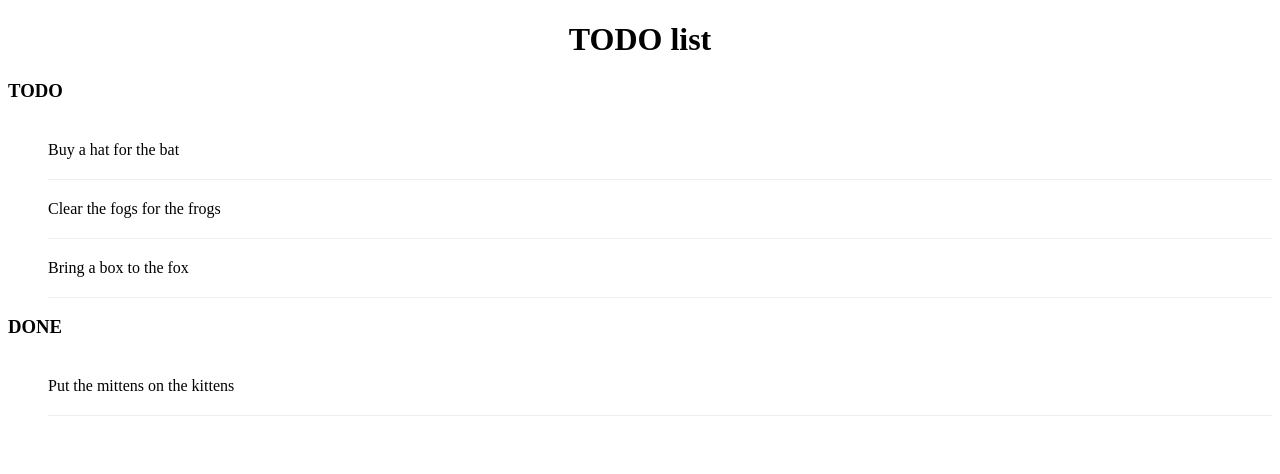
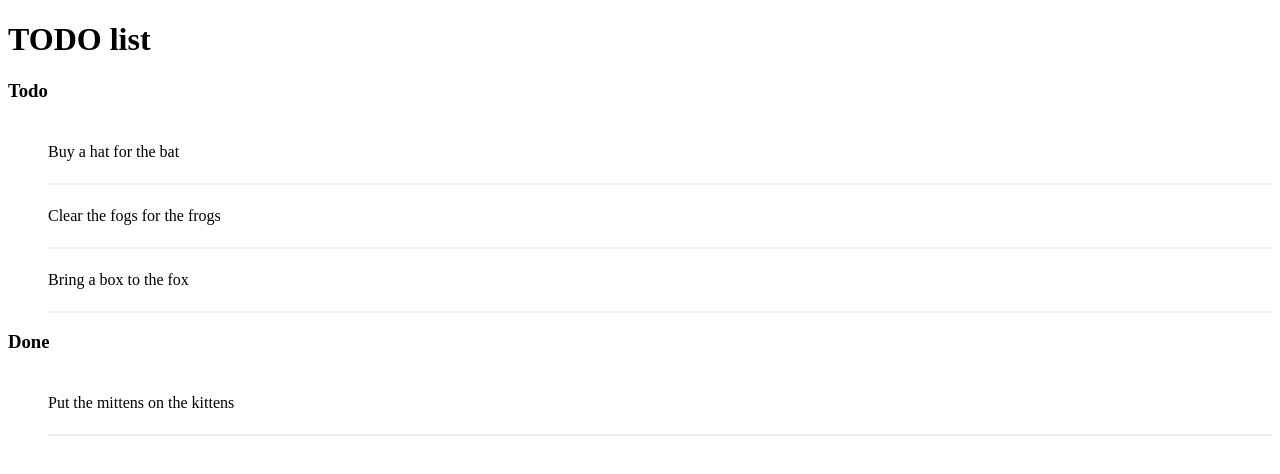
Before and after one commit to islamahrous/todo-list, a plain HTML site: page index.html in a window 1280 px wide. Drawn offline with Linux system fonts and the light colour scheme.

Commit message:
Change CSS to introduce conflicts

```diff
--- a/index.html
+++ b/index.html
@@ -1,33 +1,18 @@
-<!doctype html>
-<html>
+ <!doctype html> <html>
 <head>
-		<meta charset="utf-8">
-		<title>TODO list</title>
-		 <style>
+<meta charset="utf-8"> <title>TODO list</title> <style>
 h1 {
-				text-align:center;
-			}
+text-align: left; }
  h3 {
-				text-transform: uppercase;
-			}
+text-transform: capitalize; }
 li {
-				overflow: hidden;
-				padding: 20px 0;
-				border-bottom: 1px solid #eee;
-			}
-		</style>
-	</head>
-	<body>
+overflow: hidden; padding: 22px 0;
+border-bottom: 2px solid #eee; }
+</style> </head> <body>
 <h1>TODO list</h1>
-		<h3>Todo</h3>
-		<ul>
-			<li>Buy a hat for the bat</li>
-			<li>Clear the fogs for the frogs</li>
-			<li>Bring a box to the fox</li>
+<h3>Todo</h3> <ul>
+<li>Buy a hat for the bat</li> <li>Clear the fogs for the frogs</li> <li>Bring a box to the fox</li>
 </ul>
-		<h3>Done</h3>
-			 <ul>
-				<li>Put the mittens on the kittens</li>
-			</ul>
-	</body>
-</html>
+<h3>Done</h3> <ul>
+<li>Put the mittens on the kittens</li> </ul>
+</body> </html>
```
Lines whose indentation alone changed are shown as unchanged.
